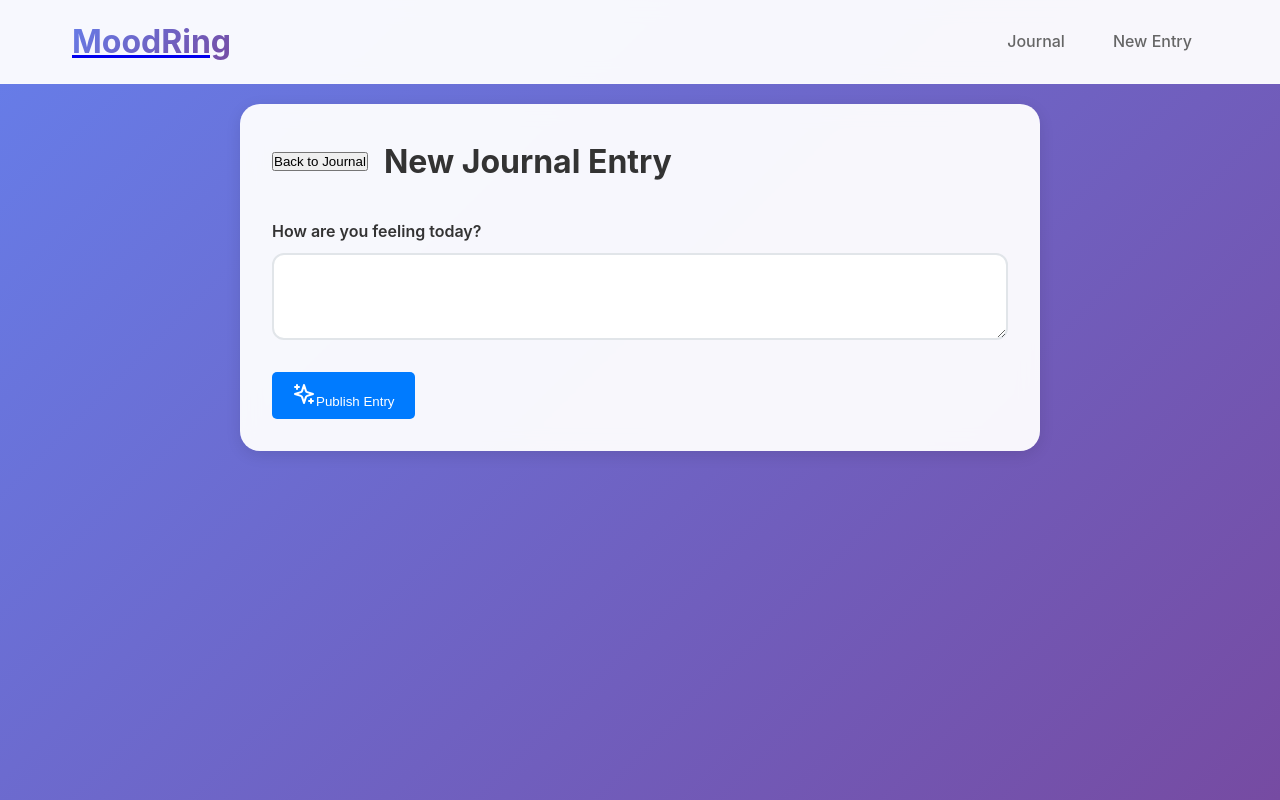
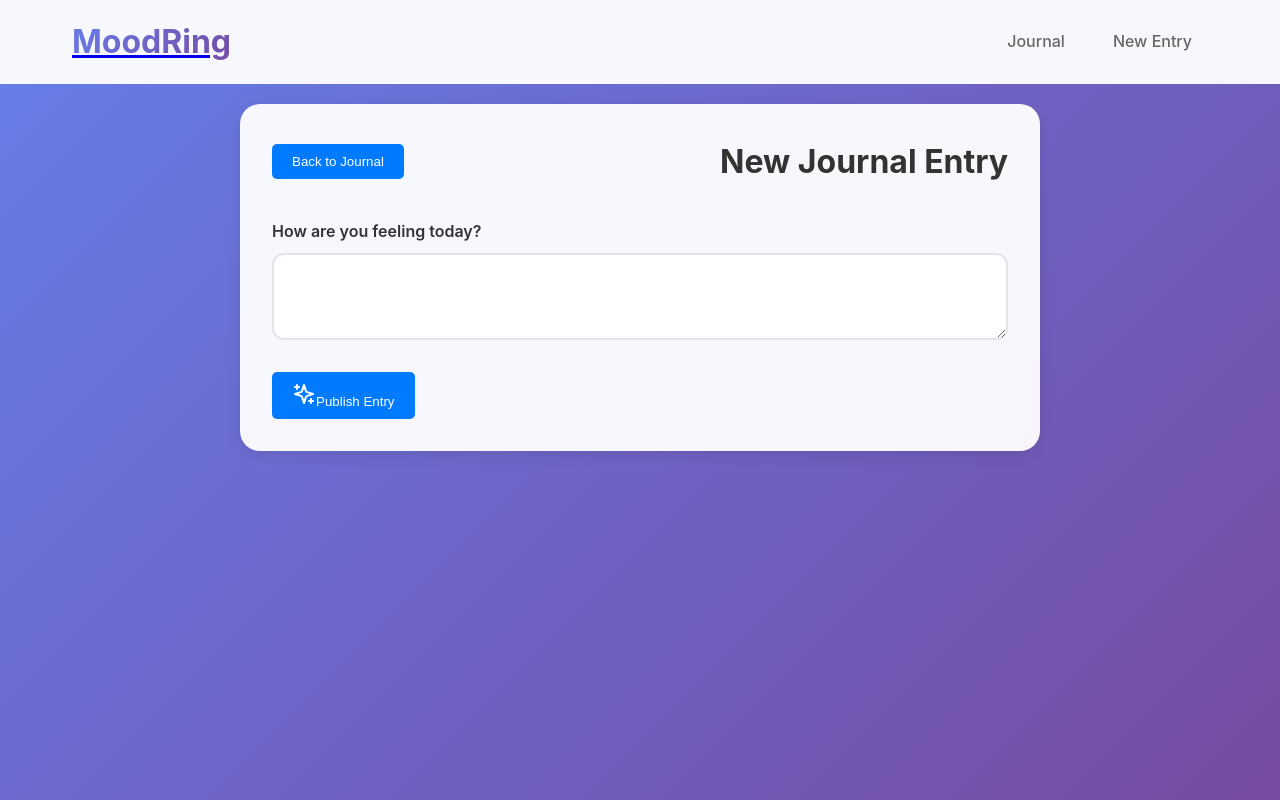
Before and after one commit to ThisbeSchoJo/moodring, a React (Create React App) app in the folder client/: page /new in a window 1280 px wide. Built offline with nearby package versions, Linux system fonts and the light colour scheme.

Commit message:
Added styling to entry form, form header, and form back button in entryform.css

```diff
--- a/client/src/components/EntryForm.js
+++ b/client/src/components/EntryForm.js
@@ -9,7 +9,7 @@ const EntryForm = () => {
   return (
     <div className="entry-form">
       <div className="form-header">
-        <button onClick={() => navigate('/')}>
+        <button className="back-button" onClick={() => navigate('/')}>
           Back to Journal
         </button>
         <h2>New Journal Entry</h2>
--- a/client/src/styling/entryform.css
+++ b/client/src/styling/entryform.css
@@ -1,3 +1,28 @@
+.entry-form {
+    max-width: 600px;
+    margin: 0 auto;
+    padding: 20px;
+    background-color: #f8f9fa;
+    border-radius: 8px;
+    box-shadow: 0 0 10px rgba(0, 0, 0, 0.1);
+}
+
+.form-header {
+    display: flex;
+    justify-content: space-between;
+    align-items: center;
+    margin-bottom: 20px;
+}
+
+.back-button {
+    background-color: #007bff;
+    color: white;
+    border: none;
+    padding: 10px 20px;
+    border-radius: 5px;
+    cursor: pointer;
+}
+
 .publish-button {
     background-color: #007bff;
     color: white;
```
